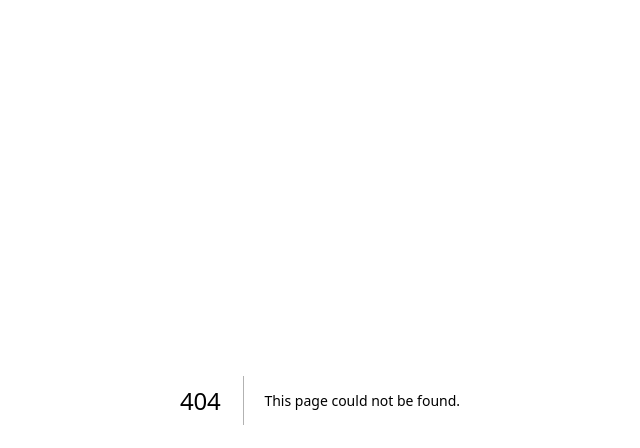
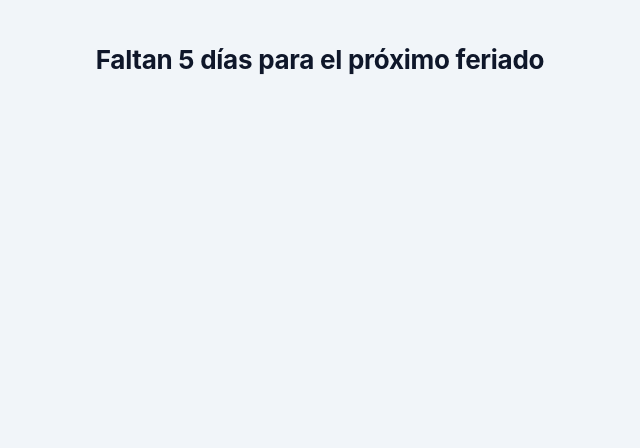
Before and after one commit to Avila-Pato/Interview__Challenges, a Next.js app: page /proyectos-home/reto-6 in a window 1280 px wide. Before the commit this address had no page. Shown: the top 448 px of the page, without its empty margins (320-960 px from the left). Built offline with nearby package versions, Linux system fonts and the light colour scheme.

Commit message:
reto 6 listo

```diff
--- a/app/page.tsx
+++ b/app/page.tsx
@@ -20,6 +20,8 @@ function App() {
         <li><Link href="./proyectos-home/reto-2">Reto 2</Link></li>
         <li> <Link href="./proyectos-home/reto-3">Reto 3</Link></li>
         <li><Link href="./proyectos-home/reto-4">Reto 4</Link></li>
+        <li><Link href="./proyectos-home/reto-5">Reto 5</Link></li>
+        <li><Link href="./proyectos-home/reto-6">Reto 6</Link></li>
       </ul>
     </div>
   )
--- /dev/null
+++ b/app/proyectos-home/reto-6/page.tsx
@@ -0,0 +1,36 @@
+"use client";
+import { useEffect, useState } from "react";
+
+
+function App() {
+    const [diasRestantes, setDiasRestantes] = useState(0);
+
+    useEffect(() => {
+        const Today = new Date();
+        // el mes de 6 es julio 0 es enero y 25 es el 25 de julio
+        const fechaFeriado = new Date(Today.getFullYear(), 6, 16);
+
+        // si el feriado de este a;o ya paso, pasamos al feriado del proximo a;o
+        if(Today > fechaFeriado) {
+            fechaFeriado.setFullYear(fechaFeriado.getFullYear() + 1, 6, 16);
+        }
+
+        // calculamso la diferencia en milisegundos
+        const diferencisMs = fechaFeriado.getTime() - Today.getTime();
+
+        // calculamos la diferencia en dias
+        const diasRestantes = Math.ceil(diferencisMs / (1000 * 60 * 60 * 24));
+
+        // eslint-disable-next-line react-hooks/set-state-in-effect
+        setDiasRestantes(diasRestantes);
+    },[])
+
+
+  return (
+    <main>
+      <h1>Faltan {diasRestantes} días para el próximo feriado</h1>
+    </main>
+  );
+}
+
+export default App;
```
Also changed, not shown: app/proyectos-home/reto-6/README.md (added).
